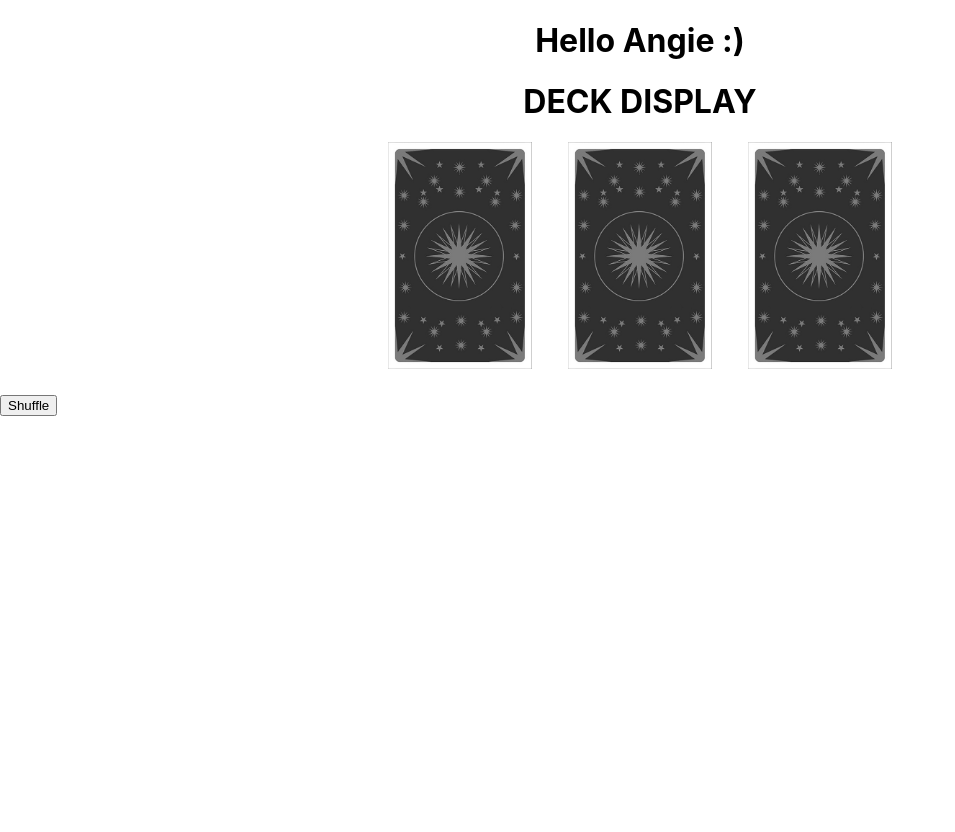
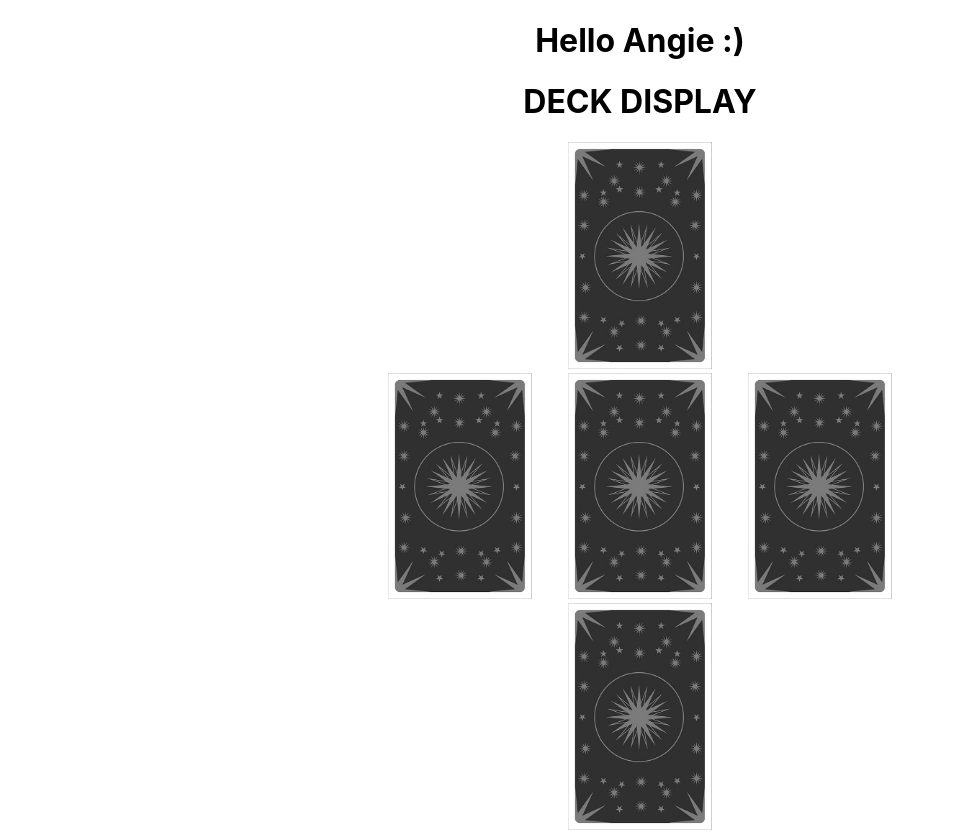
Before and after one commit to Levi237/rootstorosestarot, a React (Create React App) app: page / in a window 1280 px wide. Shown: the top 832 px of the page, without its empty margins (0-955 px from the left). Before the commit the page ends 800 px from the top, so only its background shows below. Built offline with nearby package versions, Linux system fonts and the light colour scheme.

Commit message:
remove logs

```diff
--- a/src/components/deck/Deck.js
+++ b/src/components/deck/Deck.js
@@ -2,6 +2,7 @@ import React, { Component } from 'react';
 import styled from 'styled-components';
 
 import ThreeSpread from './spreads/Three';
+import CrossSpread from './spreads/Cross';
 
 export default class Deck extends Component {
     state = {
@@ -344,7 +345,7 @@ export default class Deck extends Component {
         const v = e.currentTarget;
         console.log(t, "t", e, "value=>", v)
         document.getElementById("shuffle").style.display = "none";
-        if (select.length < 3) {
+        if (select.length < 5) {
             this.setState({
                 select: [...select, t]
             })
@@ -360,11 +361,9 @@ export default class Deck extends Component {
         select.map(s => {
             deck.filter(d => {
                 if ( s === d.number ) {
-                    console.log(s, "=", d.number)
                     hand.push(d);
                 }
             })
-            console.log(hand, "<===hand")
         })
         const dealCards = shuffle.map((card, key) => {
             return (
@@ -377,7 +376,7 @@ export default class Deck extends Component {
         return (
             <Container>
                 <h1>DECK DISPLAY</h1>
-                <ThreeSpread hand={hand} />
+                <CrossSpread hand={hand} />
                 <button id="shuffle" onClick={this.shuffleThis}>
                     Shuffle
                 </button>
```
Also changed, not shown: 1 other file (tests, documents, lock files or other folders).
